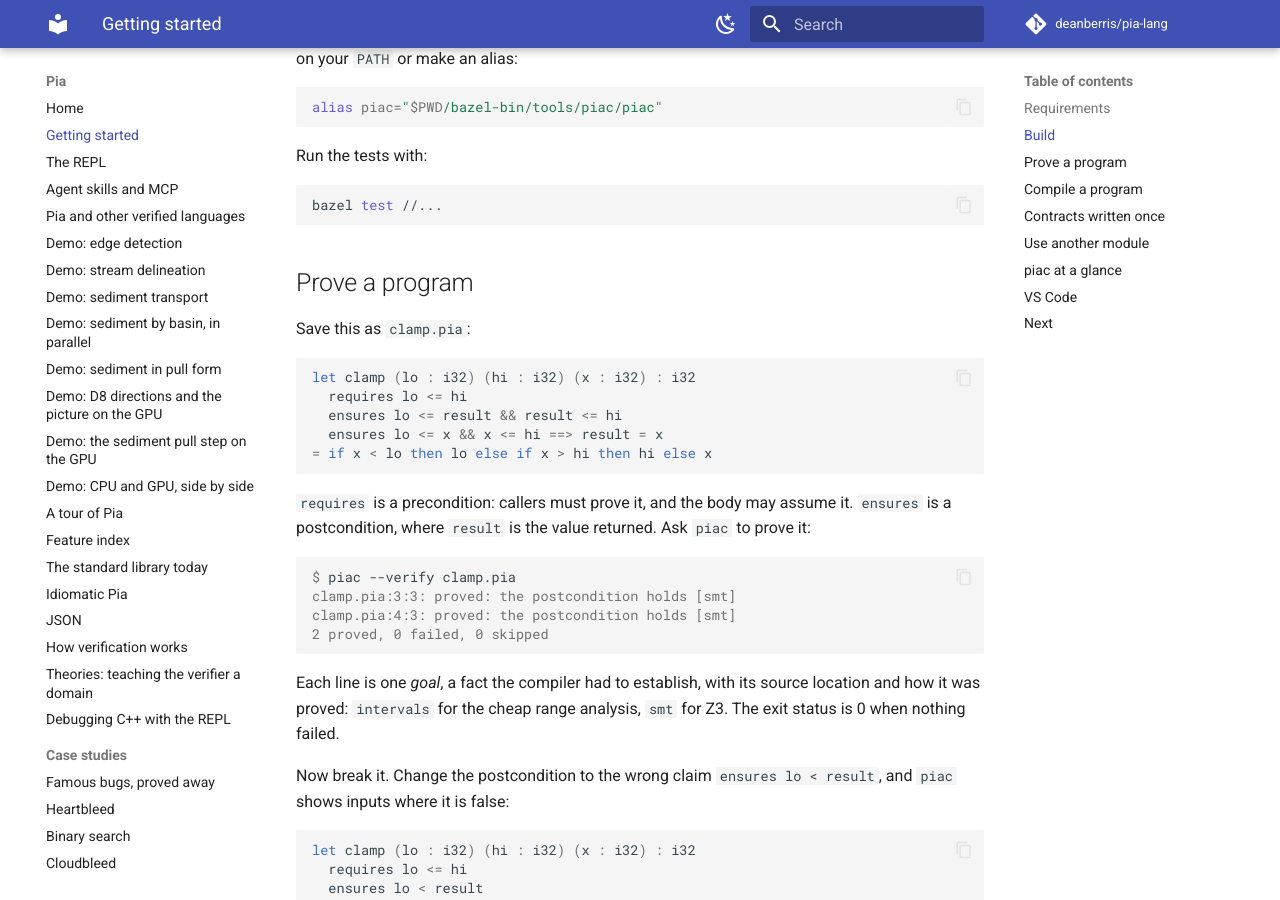
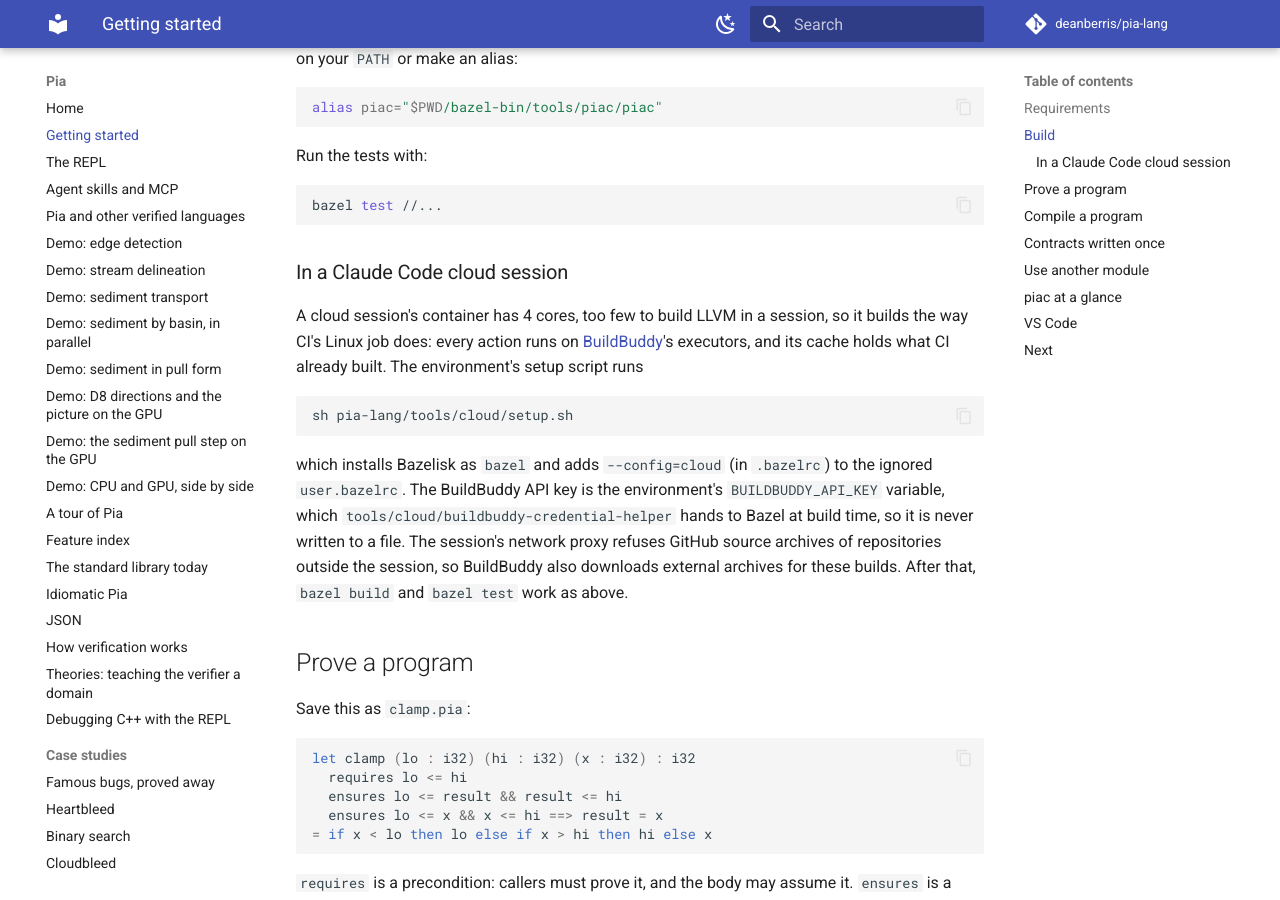
Before and after one commit to deanberris/pia-lang, an MkDocs documentation site: the page built from docs/getting-started.md, in a window 1280 px wide and 900 px high, scrolled down 765 px. Built offline with MkDocs 1.6.1 and Material for MkDocs 9.7.7, drawn with Linux system fonts in a browser that asks for light colours; comment, search, counter and statistics services are not loaded.

Commit message:
Let Claude Code cloud sessions build with Bazel on BuildBuddy (#573)
Cloud containers have 4 cores and their egress proxy refuses github.com
source archives outside the session's repositories, so cloud sessions
could not run Bazel. --config=cloud runs every action on BuildBuddy's
executors (as CI's Linux job does), lets BuildBuddy download external
archives, and reads the API key from the environment's BUILDBUDDY_API_KEY
through a credential helper. tools/cloud/setup.sh installs Bazelisk and
turns the config on; the cloud environment's setup script runs it.


Claude-Session: https://claude.ai/code/session_01SkMSatQBjewkWzeMLaXSv1

Co-authored-by: Claude <noreply@anthropic.com>

````diff
--- a/docs/getting-started.md
+++ b/docs/getting-started.md
@@ -31,6 +31,16 @@ Run the tests with:
 ```sh
 bazel test //...
 ```
+
+### In a Claude Code cloud session
+
+A cloud session's container has 4 cores, too few to build LLVM in a session, so it builds the way CI's Linux job does: every action runs on [BuildBuddy](https://www.buildbuddy.io)'s executors, and its cache holds what CI already built. The environment's setup script runs
+
+```sh
+sh pia-lang/tools/cloud/setup.sh
+```
+
+which installs Bazelisk as `bazel` and adds `--config=cloud` (in `.bazelrc`) to the ignored `user.bazelrc`. The BuildBuddy API key is the environment's `BUILDBUDDY_API_KEY` variable, which `tools/cloud/buildbuddy-credential-helper` hands to Bazel at build time, so it is never written to a file. The session's network proxy refuses GitHub source archives of repositories outside the session, so BuildBuddy also downloads external archives for these builds. After that, `bazel build` and `bazel test` work as above.
 
 ## Prove a program
 
````
Also changed, not shown: CLAUDE.md (+1 -0 lines), CODEMAP.md (+2 -1 lines), 3 other files.
